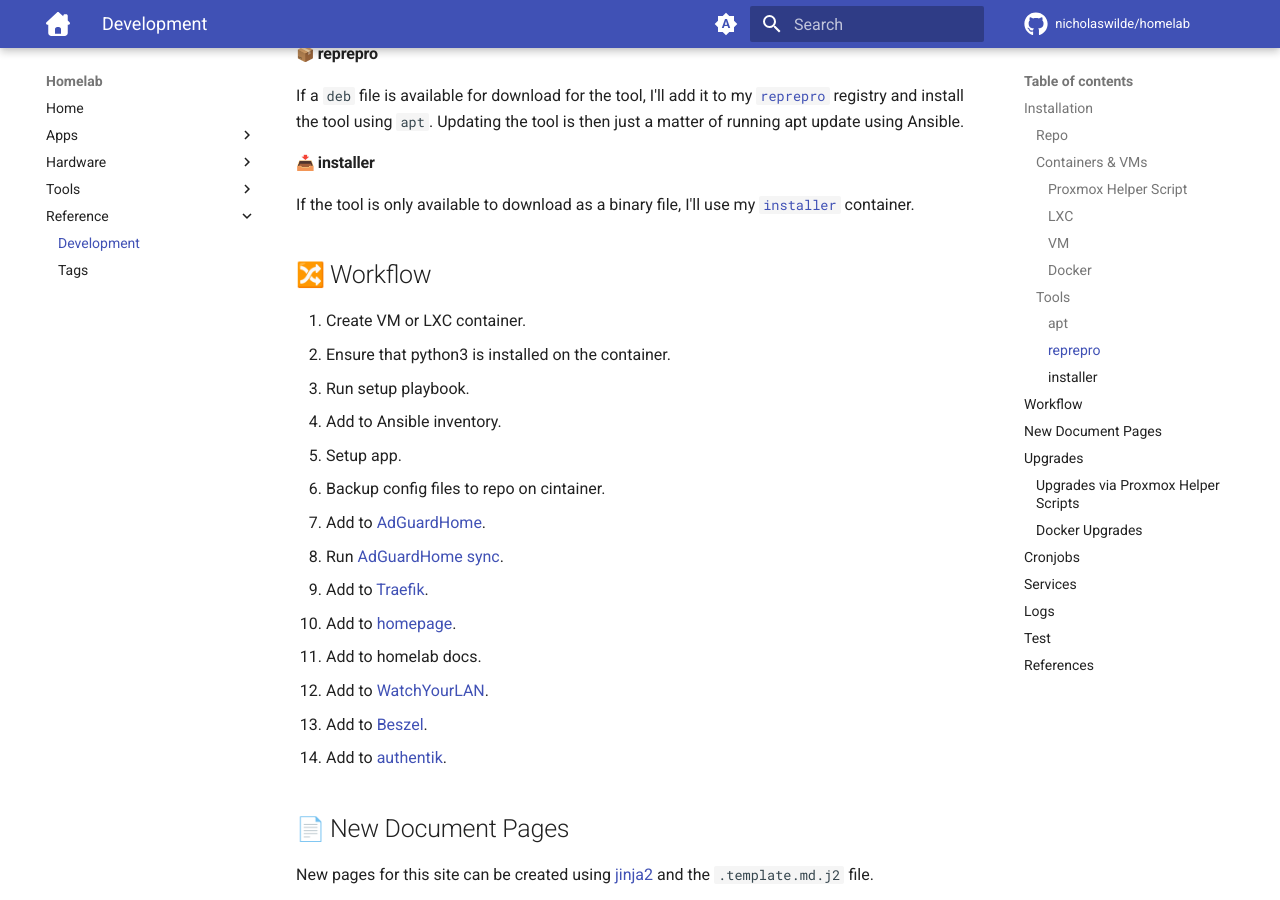
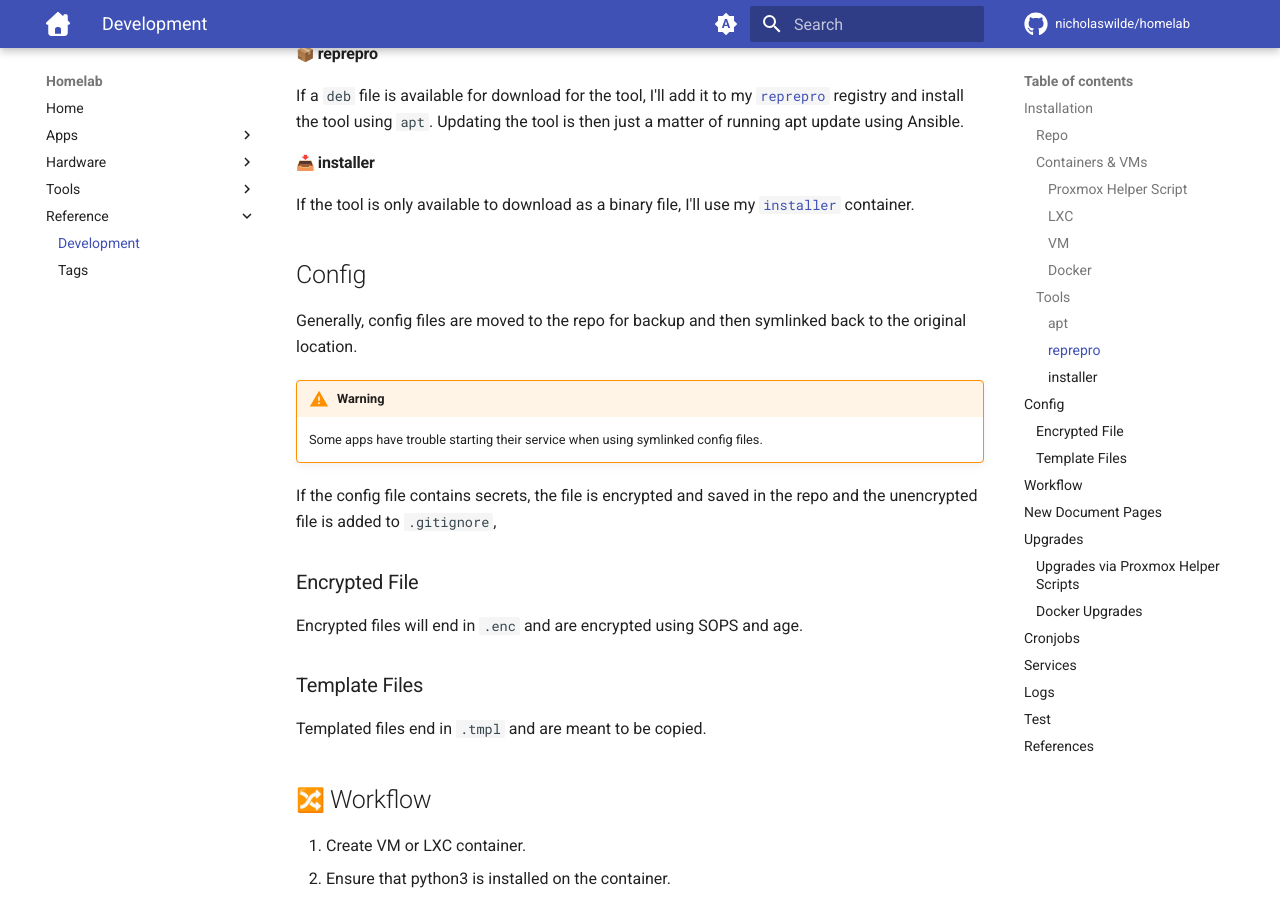
Before and after one commit to nicholaswilde/homelab, an MkDocs documentation site: the page built from docs/reference/development.md, in a window 1280 px wide and 900 px high, scrolled down 1469 px. Built offline with MkDocs 1.6.1 and Material for MkDocs 9.7.7, drawn with Linux system fonts in a browser that asks for light colours; emoji names are drawn with the system emoji font; comment, search, counter and statistics services are not loaded.

Commit message:
Update development.md

```diff
--- a/docs/reference/development.md
+++ b/docs/reference/development.md
@@ -62,6 +62,25 @@
 #### :inbox_tray: installer
 
 If the tool is only available to download as a binary file, I'll use my [`installer`][9] container.
+
+
+## Config
+
+Generally, config files are moved to the repo for backup and then symlinked back to the original location.
+
+!!! warning
+
+    Some apps have trouble starting their service when using symlinked config files.
+
+If the config file contains secrets, the file is encrypted and saved in the repo and the unencrypted file is added to `.gitignore`,
+
+### Encrypted File
+
+Encrypted files will end in `.enc` and are encrypted using SOPS and age.
+
+### Template Files
+
+Templated files end in `.tmpl` and are meant to be copied.
 
 ## :twisted_rightwards_arrows: Workflow
 
```
